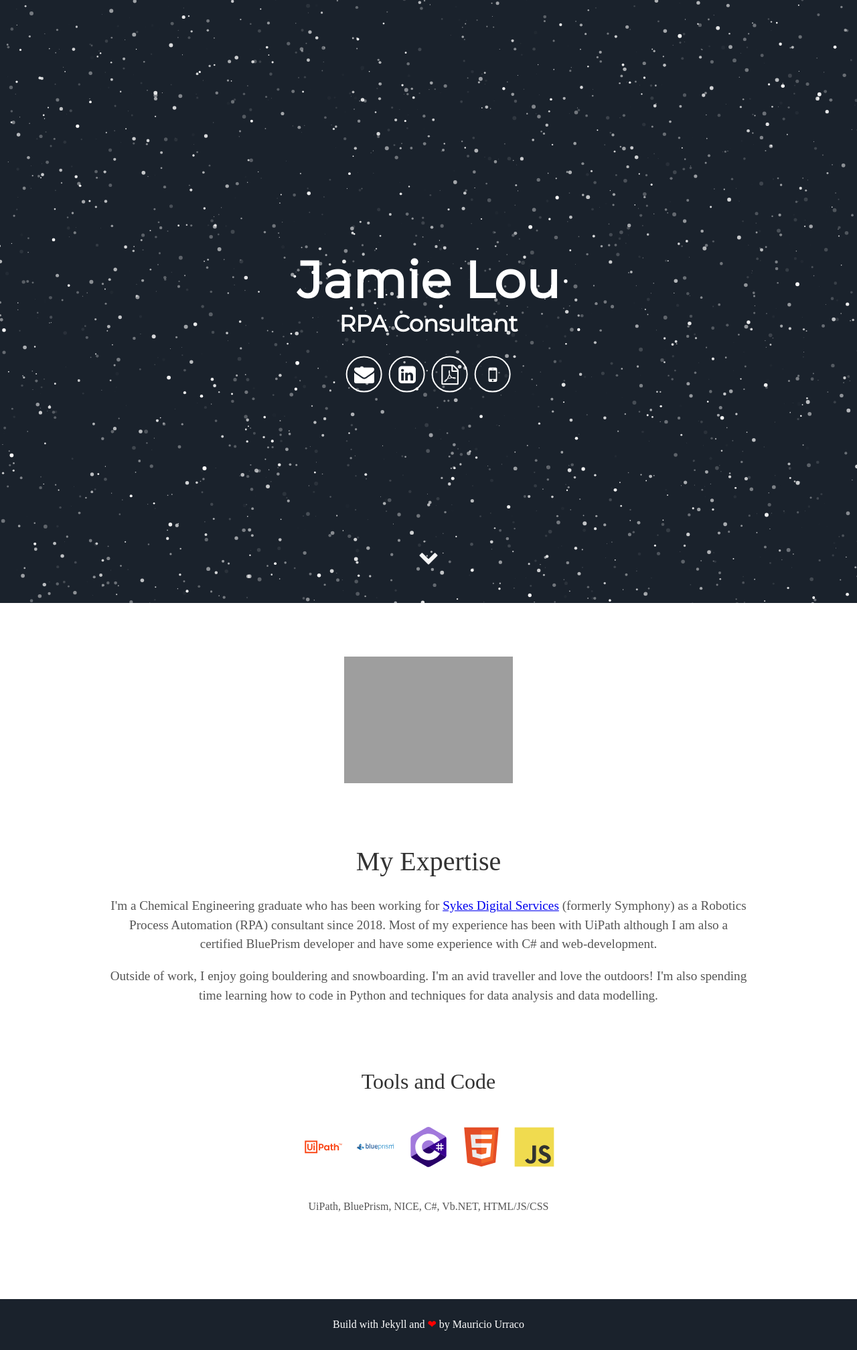
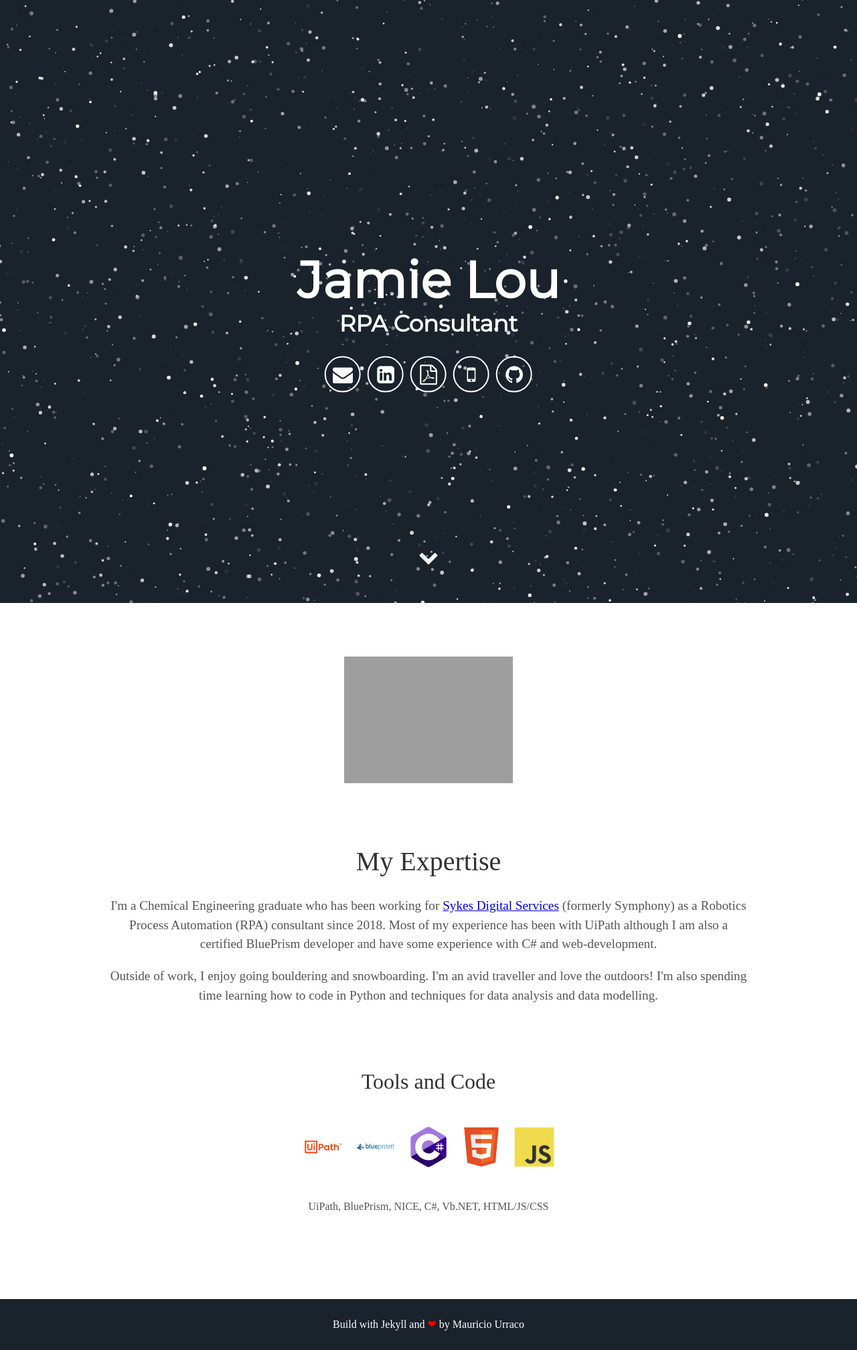
Before and after one commit to jlou711/jlou711.github.io, a Jekyll site: the page built from index.html, in a window 1280 px wide. Shown: the whole page at 67% size. Built offline with Jekyll 4.4.1, drawn with Linux system fonts in a browser that asks for light colours; some web fonts are replaced; grey boxes are pictures that could not be loaded.

Commit message:
Update header.html

```diff
--- a/_includes/header.html
+++ b/_includes/header.html
@@ -9,6 +9,7 @@
         <a aria-label="My LinkedIn" target="_blank" href="https://www.linkedin.com/in/jamie-lou-12a368ba/"><i class="icon fa fa-linkedin-square" aria-hidden="true"></i></a>
         <a aria-label="My CV" target="_blank" href="https://jlou711.github.io/Jamie Lou CV.pdf"><i class="icon fa fa-file-pdf-o" aria-hidden="true"></i></a>
         <a aria-label="My Phone" target="_blank" href="tel:+447514895646"><i class="icon fa fa-mobile" aria-hidden="true"></i></a>
+        <a aria-label="My Github" target="_blank" href="https://github.com/jlou711"><i class="icon fa fa-github" aria-hidden="true"></i></a>
       </div>
       <div class="header-links">
         <!-- <a class="link" href="#about" data-scroll>About Me</a> -->
```
